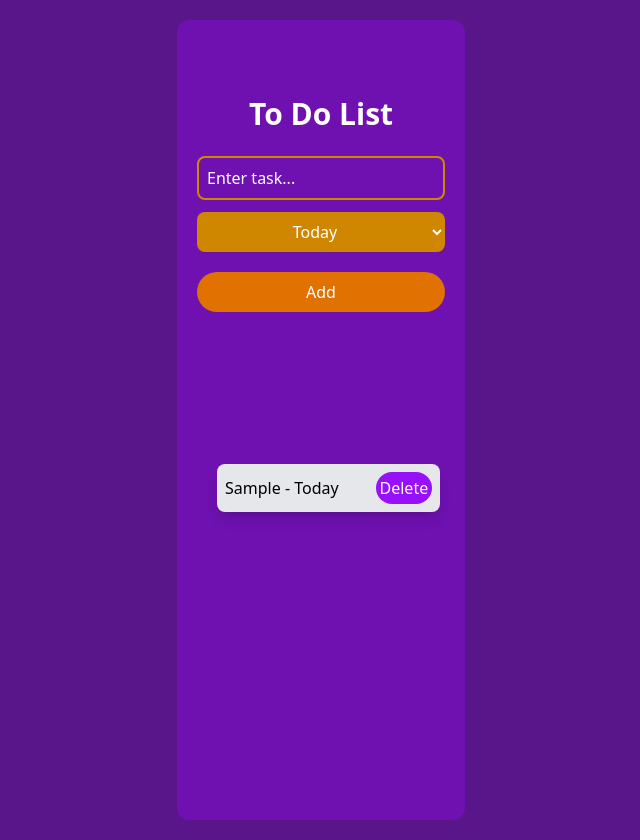
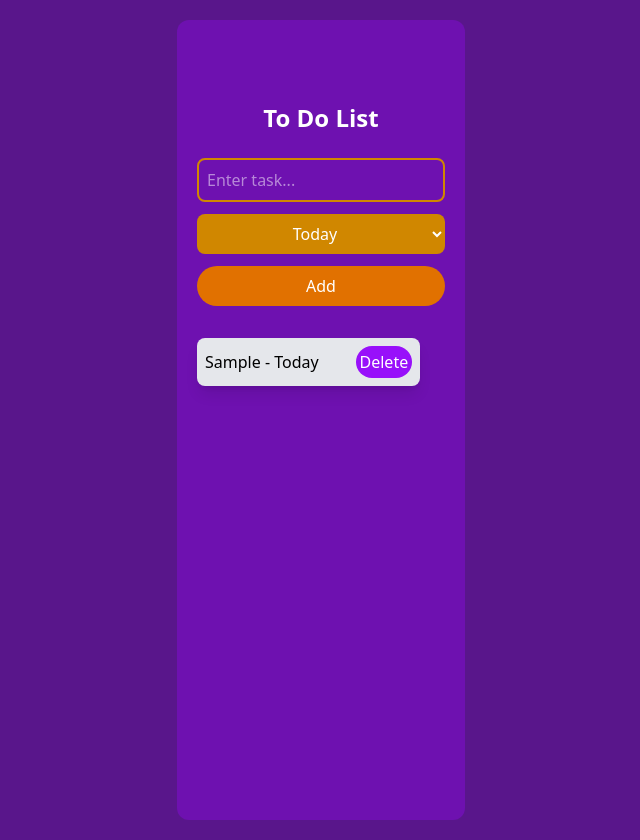
Before and after one commit to UWASEdjaria/To-do-List-by-React, a React (Vite) app: page / in a window 1280 px wide. Both pictures are taken after typing "Sample" into the empty fields and a click on the button "Add". Shown: the whole page, without its empty margins (319-959 px from the left). Built offline with nearby package versions, Linux system fonts and the light colour scheme.

Commit message:
update styles

```diff
--- a/src/components/ToDoList.jsx
+++ b/src/components/ToDoList.jsx
@@ -6,45 +6,37 @@ function ToDoList() {
   const [category, setCategory] = useState("Today");
   const [draggingIndex, setDraggingIndex] = useState(null);
 
-  const handleAdd = () => {
+ const addTask = () => {
     if (!newTask.trim()) return;
-    const nextIndex = tasks.length;
     setTasks([
       ...tasks,
-      { text: newTask, category, x: 20, y: 120 + nextIndex * 80 },
+      { text: newTask, category, x: 0, y: 0 }
     ]);
     setNewTask("");
   };
+  const deleteTask = (index) =>
+    setTasks(tasks.filter((_, i) => i !== index));
 
-  const handleDelete = (index) => {
-    setTasks(tasks.filter((_, i) => i !== index));
-  };
+ const moveTask = (index, e) => {
+  const t = [...tasks];
+  t[index].x = e.nativeEvent.offsetX;
+  t[index].y = e.nativeEvent.offsetY;
+  setTasks(t);
+  setDraggingIndex(null);
+};
 
-  const handleDragEnd = (index, e) => {
-    const rect = e.currentTarget.parentElement.getBoundingClientRect();
-    const newTasks = [...tasks];
-    newTasks[index] = {
-      ...newTasks[index],
-      x: e.clientX - rect.left - e.currentTarget.offsetWidth / 2,
-      y: e.clientY - rect.top - e.currentTarget.offsetHeight / 2,
-    };
-    setTasks(newTasks);
-    setDraggingIndex(null);
-  };
+
 
   return (
     <section className="flex flex-col w-72 justify-center items-center rounded-xl min-h-screen bg-purple-800 p-5 relative">
-      <div className="w-full max-w-md flex flex-col gap-3 items-center">
-        <h1 className="text-white text-2xl sm:text-3xl font-bold text-center mb-3">
-          To Do List
-        </h1>
+      <div className="w-full flex flex-col gap-3 items-center">
+        <h1 className="text-white text-2xl font-bold text-center mb-3">To Do List</h1>
 
         <input
-          type="text"
-          placeholder="Enter task..."
           value={newTask}
           onChange={(e) => setNewTask(e.target.value)}
-          className="bg-transparent border-2 text-white placeholder-white border-yellow-600 w-full p-2 rounded-lg"
+          placeholder="Enter task..."
+          className="bg-transparent border-2 text-white border-yellow-600 w-full p-2 rounded-lg"
         />
 
         <select
@@ -52,43 +44,36 @@ function ToDoList() {
           onChange={(e) => setCategory(e.target.value)}
           className="w-full p-2 rounded-lg bg-yellow-600 text-white text-center"
         >
-          <option value="Today">Today</option>
-          <option value="Tomorrow">Tomorrow</option>
+          <option>Today</option>
+          <option>Tomorrow</option>
         </select>
 
-        <button
-          onClick={handleAdd}
-          className="w-full p-2 mt-2 text-white bg-amber-600 rounded-full"
-        >
+        <button onClick={addTask} className="w-full p-2 text-white bg-amber-600 rounded-full">
           Add
         </button>
 
         <div className="w-full mt-5 relative" style={{ minHeight: "400px" }}>
-          {tasks.length === 0 && (
-            <p className="text-white text-center animate-ping">No tasks yet</p>
-          )}
+          {tasks.length === 0 && <p className="text-white text-center animate-ping">No tasks yet</p>}
 
-          {tasks.map((task, index) => (
+          {tasks.map((t, i) => (
             <div
-              key={index}
+              key={i}
               draggable
-              onDragEnd={(e) => handleDragEnd(index, e)}
-              onMouseDown={() => setDraggingIndex(index)}
+              onMouseDown={() => setDraggingIndex(i)} //keeps track of which task is currently being dragged.
+              onDragEnd={(e) => moveTask(i, e)}
               className="flex justify-between items-center bg-gray-200 p-2 rounded-lg shadow-lg cursor-grab select-none"
               style={{
-                position: "absolute",
-                left: `${task.x}px`,
-                top: `${task.y}px`,
+                marginBottom: "25px",
+                position: "relative",
+                left: t.x,
+                top: t.y,
                 width: "90%",
-                maxWidth: "320px",
-                zIndex: draggingIndex === index ? 50 : 10,
+                zIndex: draggingIndex === i ? 40 : 1,
               }}
             >
-              <span>
-                {task.text} - {task.category}
-              </span>
+              <span>{t.text} - {t.category}</span>
               <button
-                onClick={() => handleDelete(index)}
+                onClick={() => deleteTask(i)}
                 className="bg-purple-600 text-white p-1 rounded-full hover:bg-red-600"
               >
                 Delete
```
